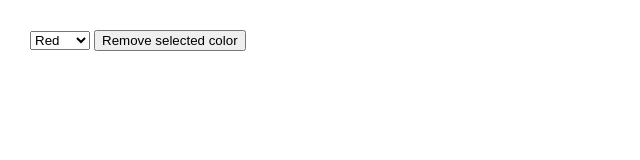
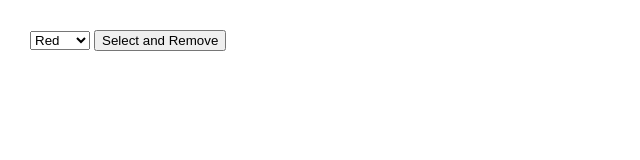
Before and after one commit to acciojob/remove-items-adityagurav40, a website: page main.html in a window 1280 px wide. Shown: the full height of the page, 0-640 px from the left. Drawn offline with Linux system fonts and the light colour scheme.

Commit message:
created a submission

```diff
--- a/main.html
+++ b/main.html
@@ -16,7 +16,7 @@
 				<option>White</option>
 				<option>Black</option>
 			</select>
-			<button onclick="removeColor()">Remove selected color</button>
+			<input type="button" onclick="removeColor()" value="Select and Remove">
 		</form>
 
 		<script type="text/javascript" src="./script.js">
```
